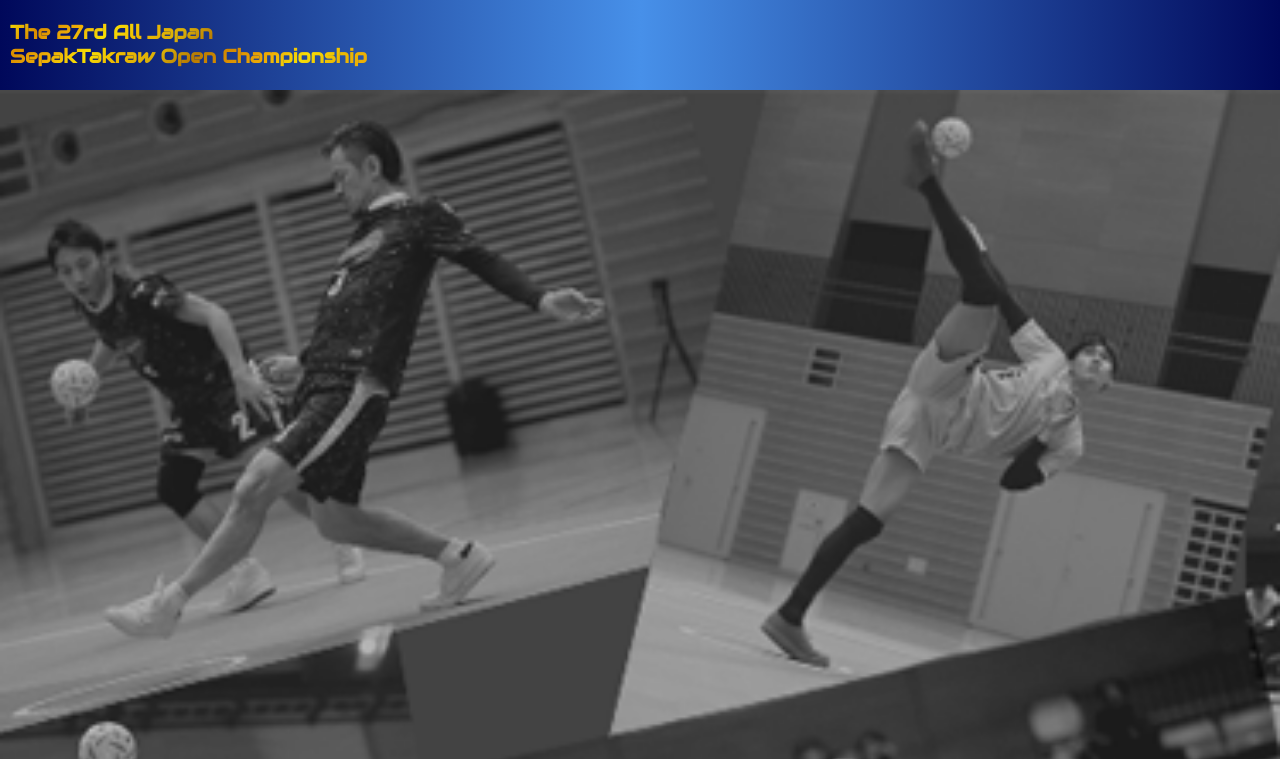
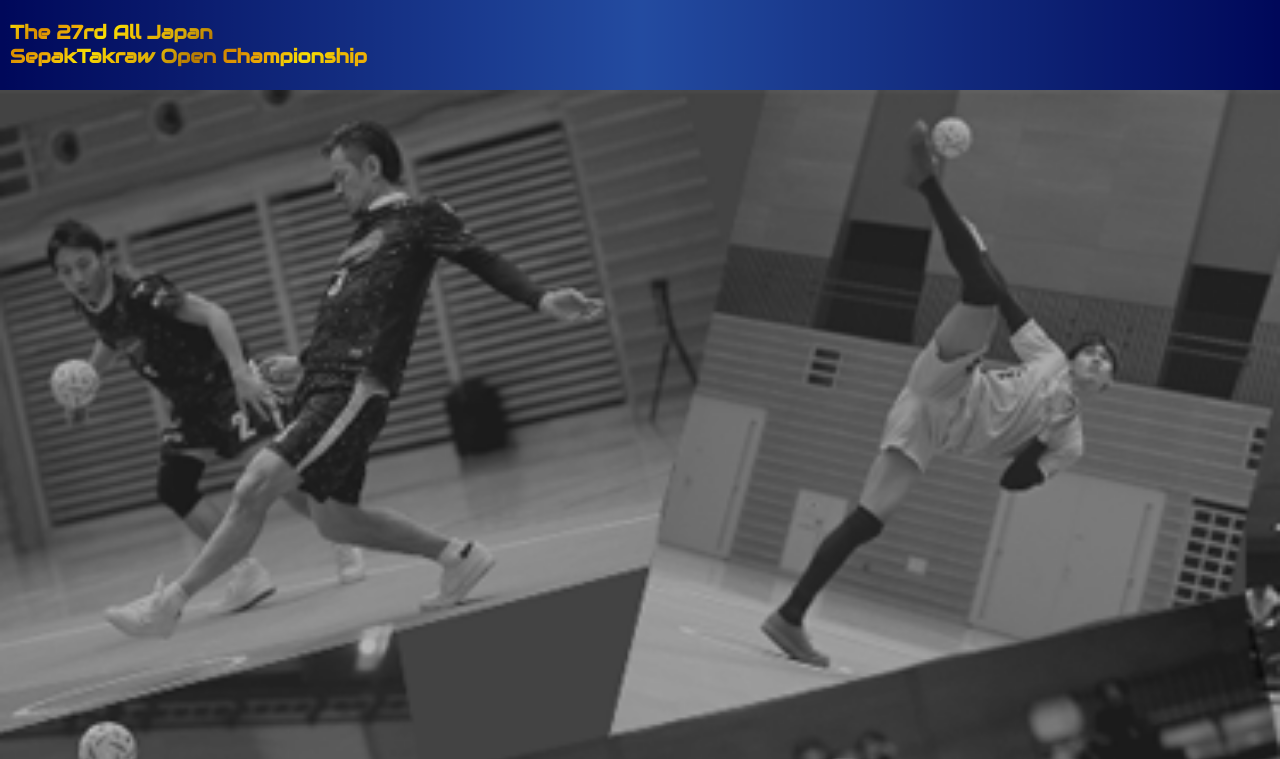
Before and after one commit to Hirokazu0526/sepaktakraw-open, a plain HTML site: page index.html in a window 1280 px wide. Shown: the top 759 px of the page. Drawn offline with nearby package versions, Linux system fonts and the light colour scheme; files that its build step writes are made by us from their sources; a web font is replaced by a local one.

```diff
--- a/style/breakpoints/_base.scss
+++ b/style/breakpoints/_base.scss
@@ -65,8 +65,10 @@ body {
 //headerここから
 .header{
   &-top{
-    position: relative;
+    position: fixed;
     height: 90px;
+    width: 100%;
+    background: rgba(0, 8, 90, 0.5);
   }
   &-logo{
     &-ttl{
@@ -177,7 +179,12 @@ body {
 //headerここまで
 
 //mainここから
+main{
+  padding-top: 90px;
+
+}
 .main{
+
   &-slider{
     &-pc{
       width: 100%;
```
